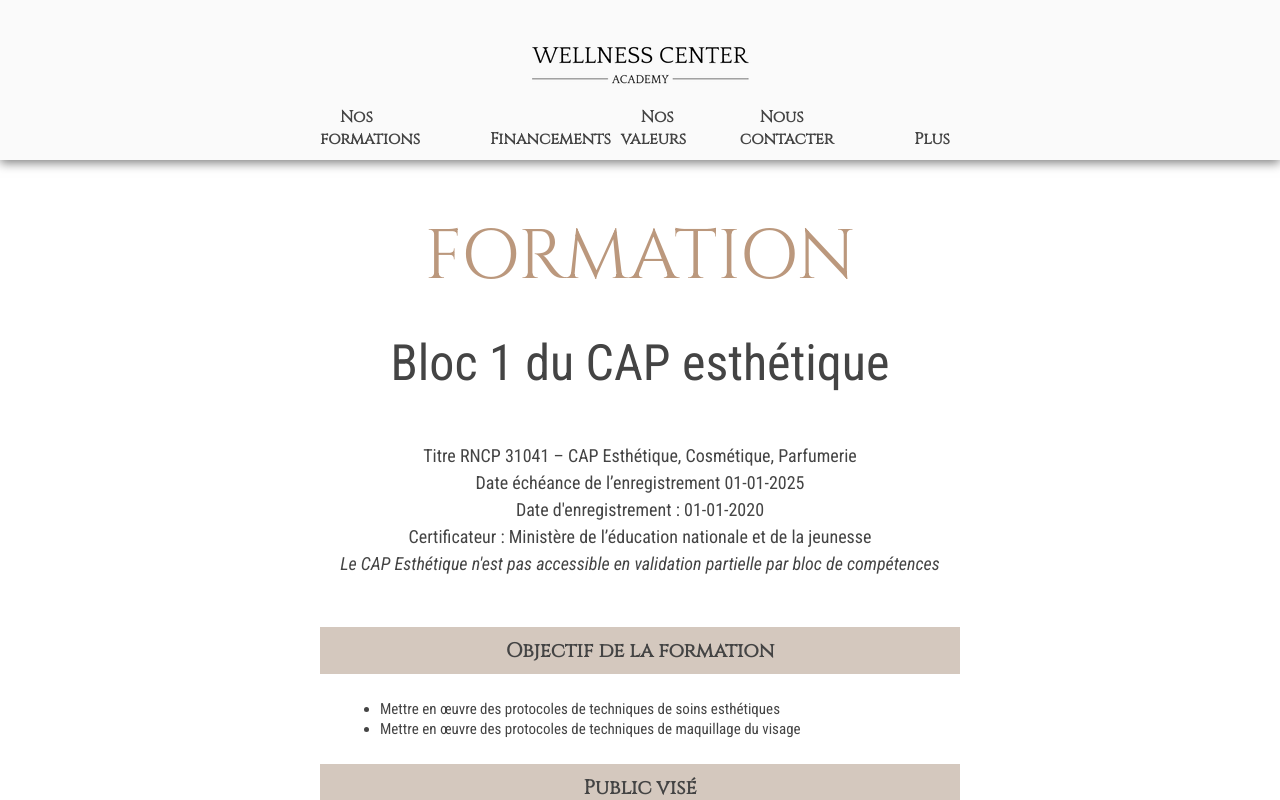
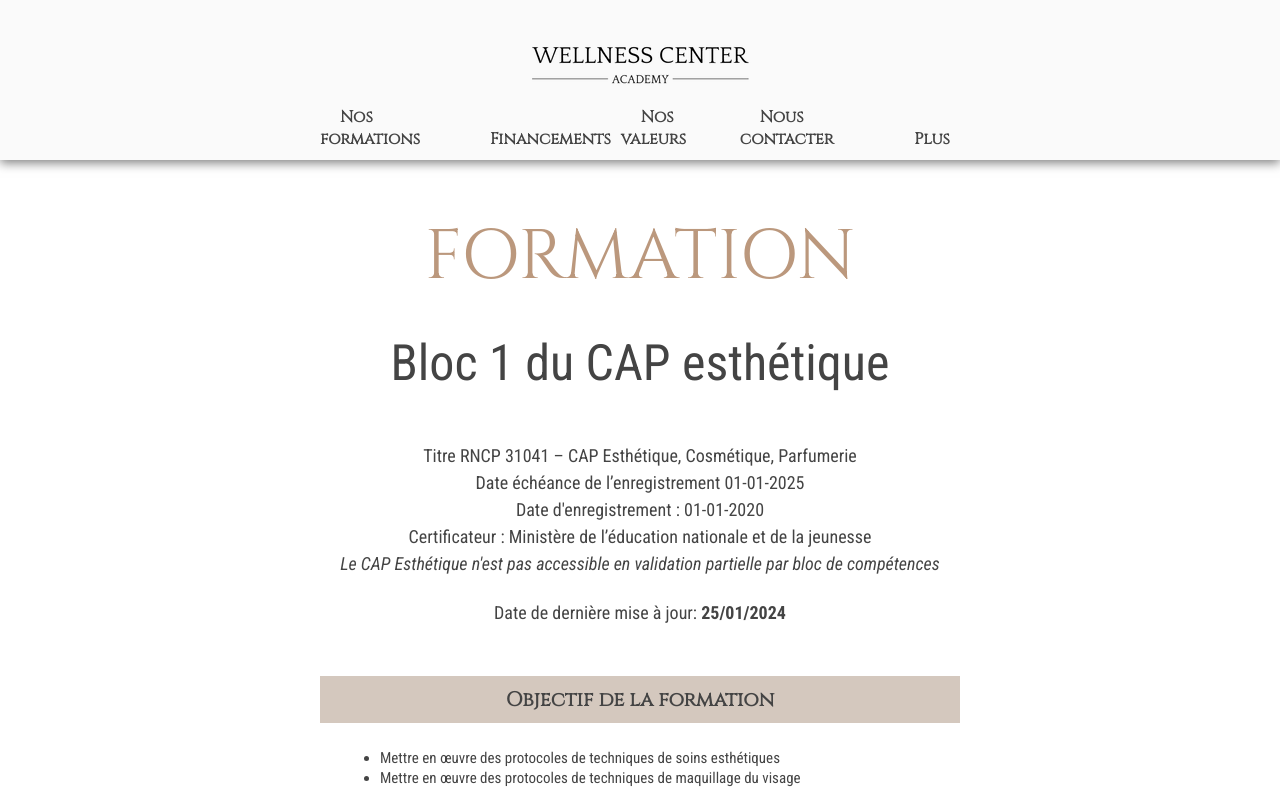
Before and after one commit to jborel1201/wellness-center, a React (Create React App) app: page /formation/bloc_1 in a window 1280 px wide. Shown: the top 800 px of the page. Built offline with nearby package versions, Linux system fonts and the light colour scheme.

Commit message:
add last update in bloc description

```diff
--- a/src/pages/formation/Bloc1.jsx
+++ b/src/pages/formation/Bloc1.jsx
@@ -20,6 +20,9 @@ const Bloc1 = () => {
           <p>Date d'enregistrement : 01-01-2020</p>
           <p>Certificateur : Ministère de l’éducation nationale et de la jeunesse</p>
           <p className={styles.italic}>Le CAP Esthétique n'est pas accessible en validation partielle par bloc de compétences</p>
+          <br />
+          <br />
+          <p>Date de dernière mise à jour: <span className={styles.bold}>25/01/2024</span></p>
         </div>
         <div className={styles.content}>
           <FormationItemTitle title='Objectif de la formation' />
--- a/src/pages/formation/Bloc2.jsx
+++ b/src/pages/formation/Bloc2.jsx
@@ -20,6 +20,9 @@ const Bloc2 = () => {
           <p>Date d'enregistrement : 01-01-2020</p>
           <p>Certificateur : Ministère de l’éducation nationale et de la jeunesse</p>
           <p className={styles.italic}>Le CAP Esthétique n'est pas accessible en validation partielle par bloc de compétences</p>
+          <br />
+          <br />
+          <p>Date de dernière mise à jour: <span className={styles.bold}>25/01/2024</span></p>
         </div>
         <div className={styles.content}>
           <FormationItemTitle title='Objectif de la formation' />
--- a/src/pages/formation/Bloc3.jsx
+++ b/src/pages/formation/Bloc3.jsx
@@ -19,6 +19,9 @@ const Bloc3 = () => {
         <p>Date d'enregistrement : 01-01-2020</p>
         <p>Certificateur : Ministère de l’éducation nationale et de la jeunesse</p>
         <p className={styles.italic}>Le CAP Esthétique n'est pas accessible en validation partielle par bloc de compétences</p>
+        <br />
+        <br />
+        <p>Date de dernière mise à jour: <span className={styles.bold}>25/01/2024</span></p>
       </div>
       <div className={styles.content}>
         <FormationItemTitle title='Objectif de la formation' />
```
